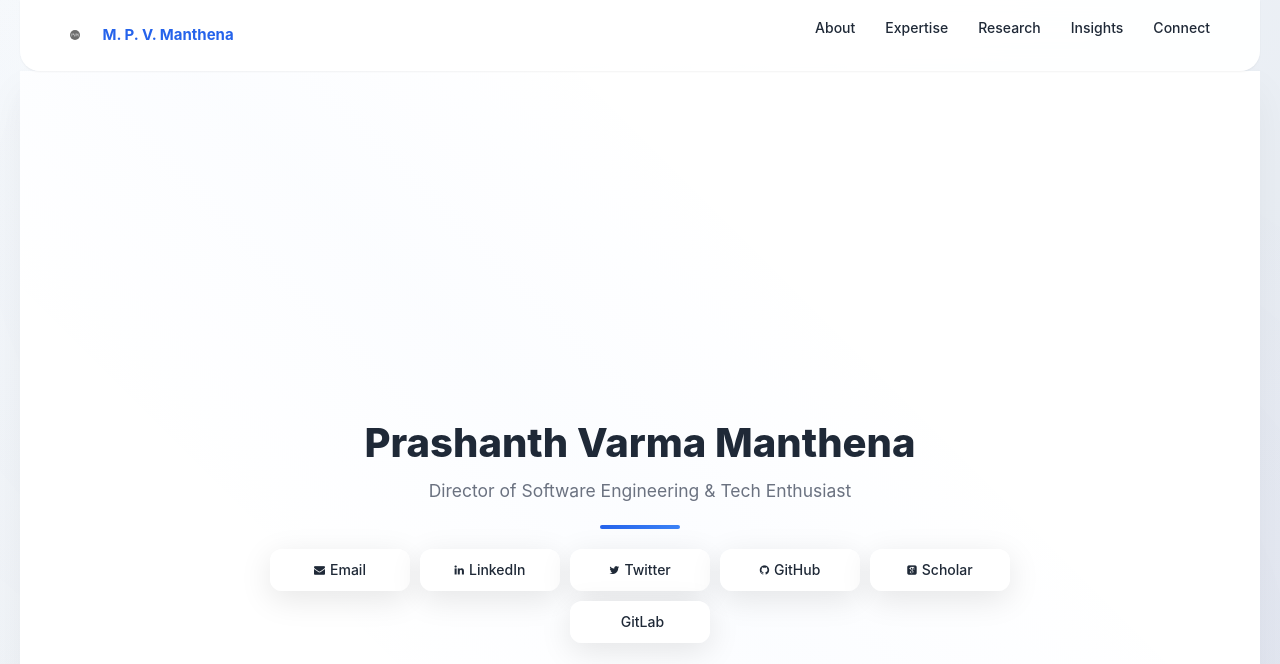
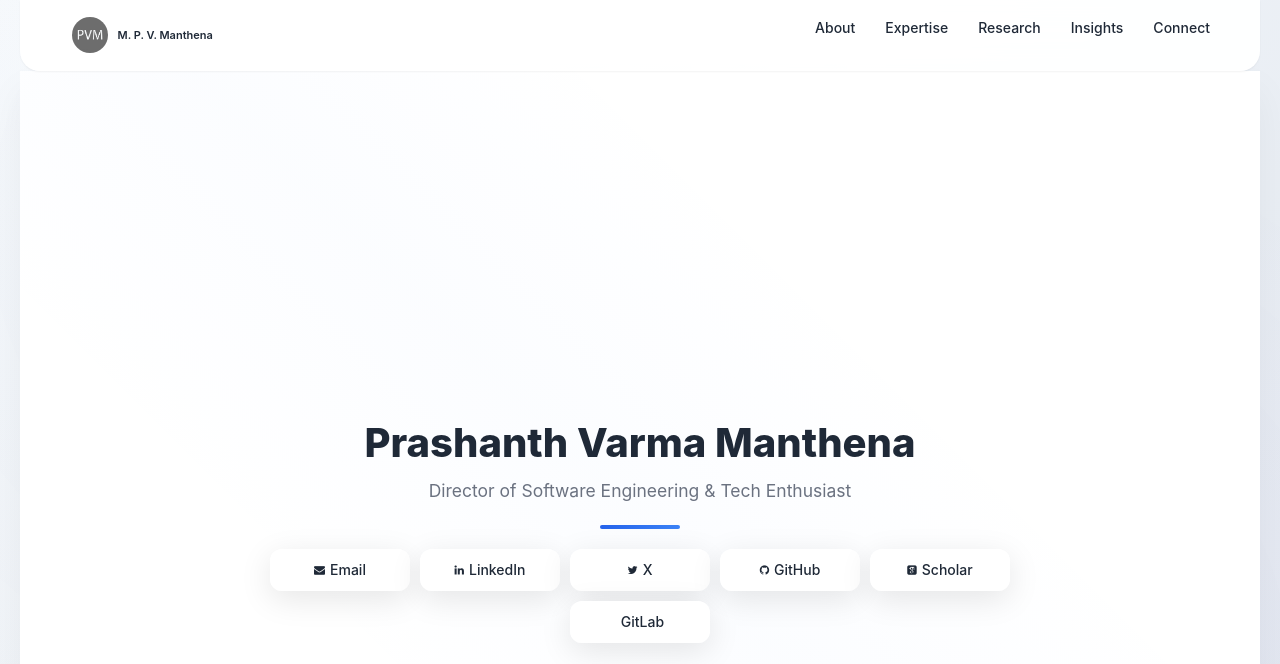
Before and after one commit to prashanthvarma/prashanthvarma.github.io, a Jekyll site: the page built from index.html, in a window 1280 px wide. Shown: the top 664 px of the page. Built offline with Jekyll 4.4.1, drawn with Linux system fonts in a browser that asks for light colours; some web fonts are replaced; some of the changed text lies outside the part shown.

Commit message:
Rename Twitter to X, fix insights layout, make logo visible in header, and add GitLab icons

```diff
--- a/_includes/connect.html
+++ b/_includes/connect.html
@@ -77,7 +77,7 @@
                         <i class="fa fa-twitter"></i>
                     </div>
                     <div class="contact-text">
-                        <strong>Twitter</strong>
+                        <strong>X</strong>
                         <a href="https://twitter.com/prashanthvarma" target="_blank" style="color: var(--primary-color);">@prashanthvarma</a>
                     </div>
                 </div>
--- a/_includes/header.html
+++ b/_includes/header.html
@@ -9,8 +9,8 @@
                 <span class="icon-bar"></span>
             </button>
             <a class="navbar-brand" href="#home" aria-label="Go to homepage">
-                <img src="img/logo/logo.jpg" alt="Prashanth Varma Manthena" class="navbar-brand" width="40" height="40">
-                <span>M. P. V. Manthena</span>
+                <img src="img/logo/logo.jpg" alt="Prashanth Varma Manthena" class="navbar-logo" width="40" height="40">
+                <span class="navbar-brand-text">M. P. V. Manthena</span>
             </a>
         </div>
 
@@ -42,9 +42,9 @@
                 <i class="fa fa-linkedin" aria-hidden="true"></i>
                 <span>LinkedIn</span>
             </a>
-            <a href="https://twitter.com/prashanthvarma" class="social-btn" target="_blank" rel="noopener noreferrer" aria-label="Visit Prashanth Varma's Twitter profile">
+            <a href="https://twitter.com/prashanthvarma" class="social-btn" target="_blank" rel="noopener noreferrer" aria-label="Visit Prashanth Varma's X profile">
                 <i class="fa fa-twitter" aria-hidden="true"></i>
-                <span>Twitter</span>
+                <span>X</span>
             </a>
             <a href="https://github.com/prashanthvarma" class="social-btn" target="_blank" rel="noopener noreferrer" aria-label="Visit Prashanth Varma's GitHub profile">
                 <i class="fa fa-github" aria-hidden="true"></i>
--- a/_includes/insights.html
+++ b/_includes/insights.html
@@ -56,38 +56,38 @@
                 </div>
             </div>
 
-            <!-- Twitter/X Post (Example) -->
-            <div class="social-insight-card twitter-card">
+            <!-- X Post (Example) -->
+            <div class="social-insight-card x-card">
                 <div class="social-insight-header">
                     <div class="platform-info">
                         <i class="fa fa-twitter" aria-hidden="true"></i>
-                        <span>Twitter/X</span>
+                        <span>X</span>
                     </div>
-                    <a href="https://twitter.com/prashanthvarma" target="_blank" rel="noopener noreferrer" class="profile-link" aria-label="Visit Twitter profile">
+                    <a href="https://twitter.com/prashanthvarma" target="_blank" rel="noopener noreferrer" class="profile-link" aria-label="Visit X profile">
                         <i class="fa fa-external-link" aria-hidden="true"></i>
                     </a>
                 </div>
 
                 <div class="social-insight-content">
                     <div class="embed-container">
-                        <!-- Twitter Post Embed -->
+                        <!-- X Post Embed -->
                         <blockquote class="twitter-tweet" data-theme="light">
                             <a href="https://twitter.com/prashanthvarma/status/1234567890"></a>
                         </blockquote>
                         <script async src="https://platform.twitter.com/widgets.js" charset="utf-8"></script>
 
-                        <!-- Twitter Fallback -->
-                        <div class="embed-fallback twitter-fallback">
+                        <!-- X Fallback -->
+                        <div class="embed-fallback x-fallback">
                             <div class="fallback-content">
-                                <i class="fa fa-twitter" style="font-size: 3rem; color: #1da1f2; margin-bottom: 1rem;"></i>
-                                <h4>Twitter/X Post</h4>
+                                <i class="fa fa-twitter" style="font-size: 3rem; color: #000000; margin-bottom: 1rem;"></i>
+                                <h4>X Post</h4>
                                 <p>Latest thoughts and industry updates</p>
                                 <div class="fallback-actions">
-                                    <a href="https://twitter.com/prashanthvarma" target="_blank" class="fallback-link twitter-link">
+                                    <a href="https://twitter.com/prashanthvarma" target="_blank" class="fallback-link x-link">
                                         <i class="fa fa-external-link"></i>
-                                        View on Twitter
+                                        View on X
                                     </a>
-                                    <a href="https://twitter.com/prashanthvarma" target="_blank" class="fallback-link twitter-link">
+                                    <a href="https://twitter.com/prashanthvarma" target="_blank" class="fallback-link x-link">
                                         <i class="fa fa-user"></i>
                                         Visit Profile
                                     </a>
--- a/css/modern.css
+++ b/css/modern.css
@@ -85,11 +85,24 @@
   gap: 0.75rem;
 }
 
-.navbar-brand img {
+.navbar-logo {
   width: 40px;
   height: 40px;
   border-radius: 50%;
   object-fit: cover;
+  border: 2px solid rgba(255, 255, 255, 0.2);
+  transition: var(--transition);
+}
+
+.navbar-logo:hover {
+  transform: scale(1.05);
+  border-color: var(--primary-color);
+}
+
+.navbar-brand-text {
+  font-weight: 600;
+  color: var(--text-primary);
+  font-size: 1.1rem;
 }
 
 .navbar-nav > li > a {
@@ -745,9 +758,12 @@
 /* Social Media Insights Grid */
 .social-insights-grid {
   display: grid;
-  grid-template-columns: repeat(auto-fit, minmax(400px, 1fr));
+  grid-template-columns: repeat(auto-fit, minmax(450px, 1fr));
   gap: 2rem;
   margin: 3rem 0;
+  max-width: 1200px;
+  margin-left: auto;
+  margin-right: auto;
 }
 
 .social-insight-card {
@@ -769,8 +785,8 @@
   border-color: rgba(0, 119, 181, 0.3);
 }
 
-.twitter-card:hover {
-  border-color: rgba(29, 161, 242, 0.3);
+.x-card:hover {
+  border-color: rgba(0, 0, 0, 0.3);
 }
 
 
@@ -800,8 +816,8 @@
   color: #0077b5;
 }
 
-.twitter-card .platform-info i {
-  color: #1da1f2;
+.x-card .platform-info i {
+  color: #000000;
 }
 
 
@@ -834,7 +850,7 @@
   justify-content: center;
 }
 
-.twitter-fallback {
+.x-fallback {
   background: rgba(255, 255, 255, 0.95);
   border: 1px solid #e0e0e0;
   border-radius: 8px;
@@ -909,12 +925,12 @@
   text-decoration: none;
 }
 
-.twitter-link {
-  background: linear-gradient(135deg, #1da1f2, #0d8bd9);
-}
-
-.twitter-link:hover {
-  box-shadow: 0 4px 12px rgba(29, 161, 242, 0.3);
+.x-link {
+  background: linear-gradient(135deg, #000000, #333333);
+}
+
+.x-link:hover {
+  box-shadow: 0 4px 12px rgba(0, 0, 0, 0.3);
 }
 
 
```
